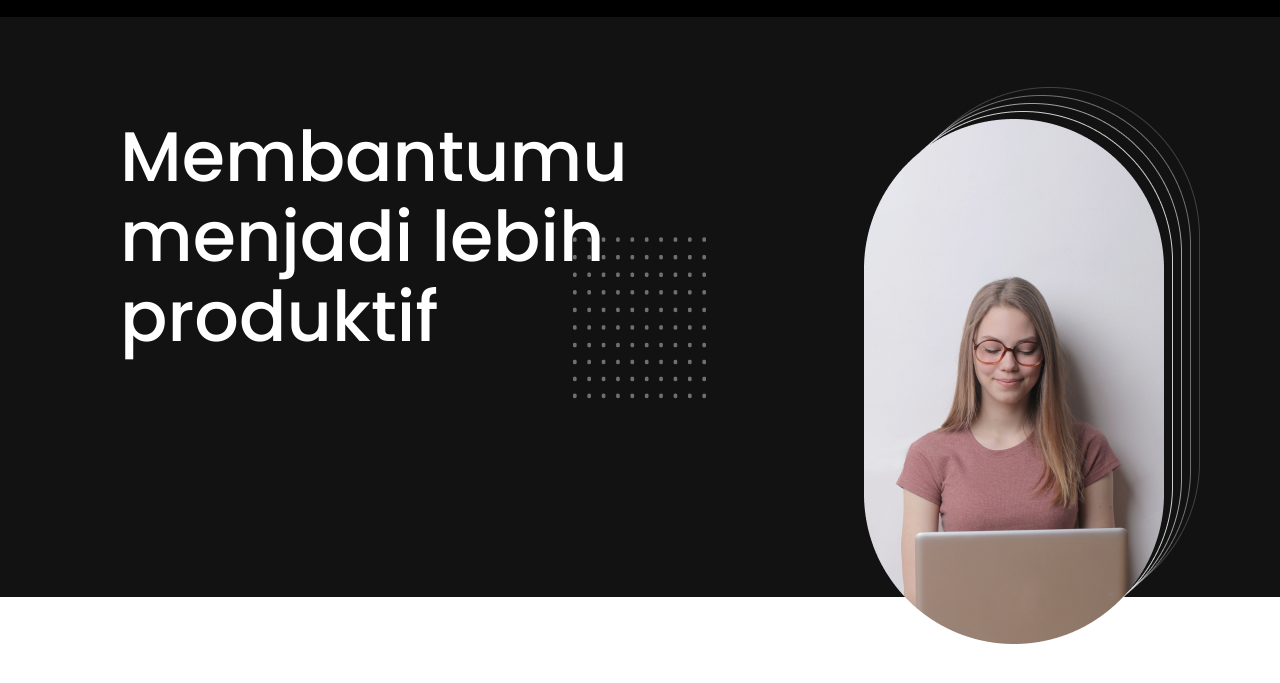
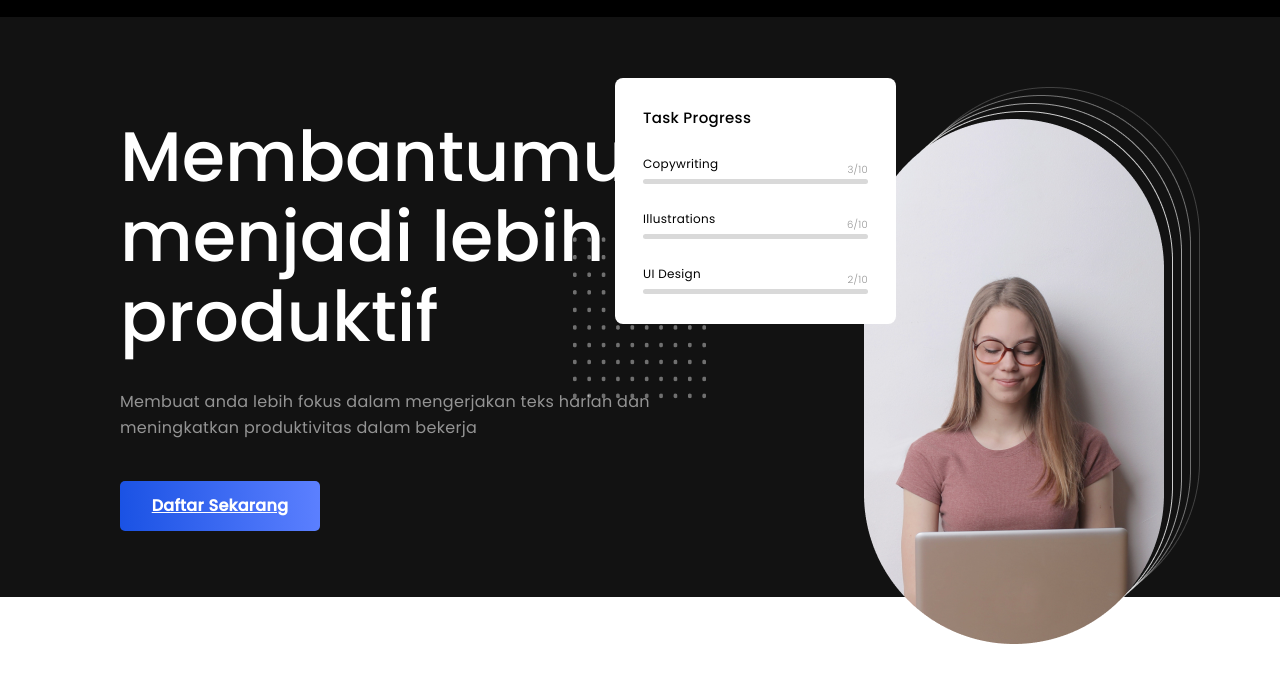
Before and after one commit to WladekMalinowski/Partfolio, a plain HTML site: page src/index.html in a window 1280 px wide. Shown: the part 63-746 px from the top of the page. Drawn offline with Linux system fonts and the light colour scheme.

Commit message:
hero section

```diff
--- a/src/index.html
+++ b/src/index.html
@@ -46,10 +46,40 @@
     <div class="row">
         <div class="col-xl-6">
             <h1>Membantumu menjadi lebih produktif</h1>
+            <h2>Membuat anda lebih fokus dalam mengerjakan teks harian dan meningkatkan produktivitas dalam bekerja</h2>
+            <button class="promo_btn">Daftar Sekarang</button>
         </div>
         <div class="col-xl-6">
             <div class="promo_img_woman">
                 <img src="img/promo_woman.png" alt="woman">
+            </div>
+            <div class="promo_box_menu">
+            <div class="promo_menu">
+                <div class="promo_menu_item">
+                    <h3>Task Progress</h3>
+                </div>
+                <div class="promo_menu_item">
+                    <div class="promo_menu_text">
+                        Copywriting
+                    </div>
+                    <div class="promo_menu_point">3/10</div>
+                    <div class="promo_menu_line"></div>
+                </div>
+                <div class="promo_menu_item">
+                    <div class="promo_menu_text">
+                        Illustrations
+                    </div>
+                    <div class="promo_menu_point">6/10</div>
+                    <div class="promo_menu_line"></div>
+                </div>
+                <div class="promo_menu_item">
+                    <div class="promo_menu_text">
+                        UI Design
+                    </div>
+                    <div class="promo_menu_point">2/10</div>
+                    <div class="promo_menu_line"></div>
+                </div>
+            </div>
             </div>
         </div>
     </div>
--- a/src/sass/_general.sass
+++ b/src/sass/_general.sass
@@ -55,6 +55,66 @@ nav
         font-size: 70px
         line-height: 80px
         color: #FFFFFF
+    h2
+        margin-top: 32px
+        font-weight: 400
+        font-size: 16px
+        line-height: 26px
+        letter-spacing: 0.3px
+        color: #949494
+    &_btn
+        margin-top: 32px
+        width: 200px
+        height: 50px
+        background: linear-gradient(266.42deg, #5C80FF 0%, #1A52E4 100%)
+        border-radius: 5px
+        border: 0px
+        font-weight: 600
+        font-size: 16px
+        line-height: 16px
+        letter-spacing: 0.3px
+        text-decoration-line: underline
+        color: #FFFFFF
+        +btn_hover
+    &_menu
+        position: absolute
+        top: 61px
+        right: 384px
+        padding: 28px
+        width: 281px
+        height: 246px
+        background: #FFFFFF
+        border-radius: 8px
+        h3
+            font-weight: 500
+            font-size: 15px
+            line-height: 23px
+            letter-spacing: 0.3px
+            color: #000000
+        &_text
+            margin-top: 24px
+            font-weight: 400
+            font-size: 12px
+            line-height: 21px
+            letter-spacing: 0.3px
+            color: #000000
+        &_line
+            margin-top: 5px
+            width: 225px
+            height: 5px
+            background: #D9D9D9
+            border-radius: 200px
+        &_item
+            position: relative
+        &_point
+            position: absolute
+            right: 0px
+            top: 7px
+            font-weight: 300
+            font-size: 10px
+            line-height: 20px
+            letter-spacing: 0.3px
+            color: #949494
     &_img_woman
         position: relative
         img
@@ -62,3 +122,5 @@ nav
             position: absolute
             right: 80px
             top: 70px
+.promo_box_menu
+    position: relative
--- a/src/sass/_mixins.sass
+++ b/src/sass/_mixins.sass
@@ -0,0 +1,4 @@
+=btn_hover
+  &:hover
+    background-image: none
+    background: #5C80FF
```
Also changed, not shown: src/css/style.min.css, 1 other file.
